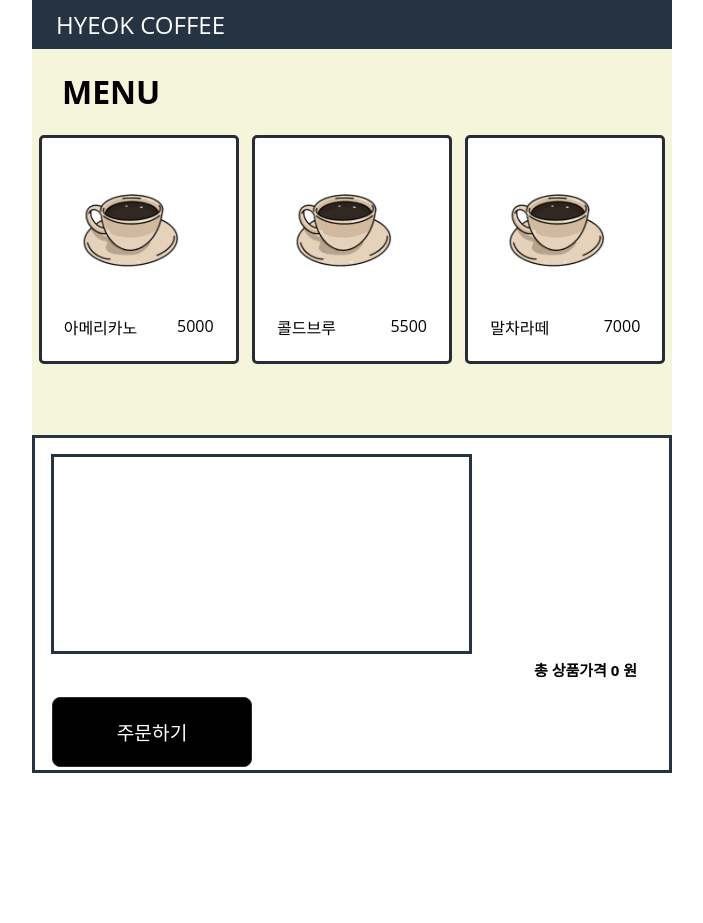
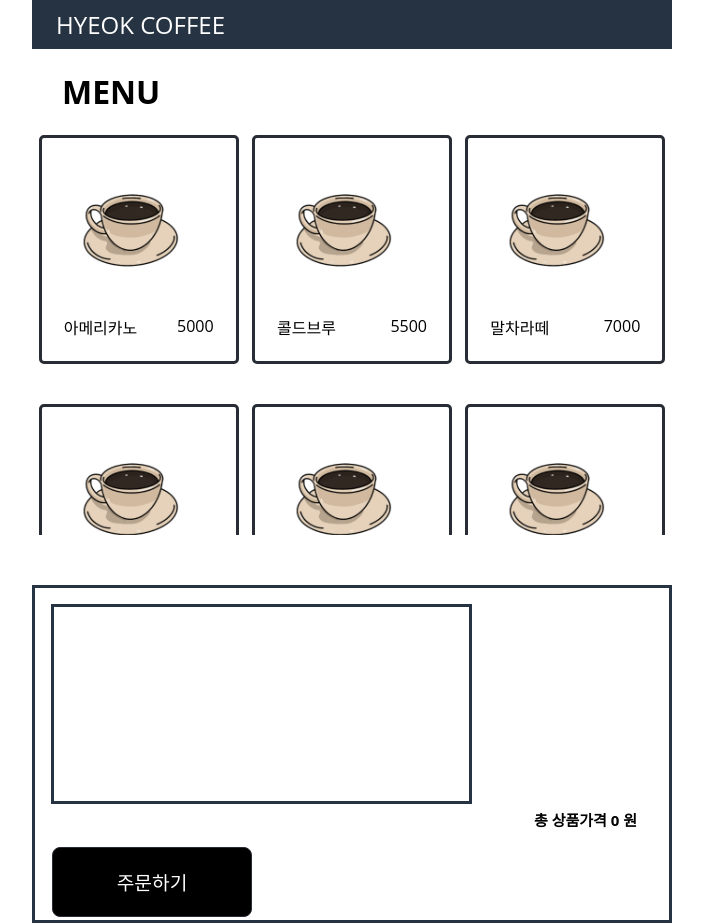
Before and after one commit to rayman521/coffekiosk, a React (Create React App) app: page / in a window 1280 px wide. Shown: the whole page, without its empty margins (288-991 px from the left). Before the commit the page ends 800 px from the top, so only its background shows below. Built offline with nearby package versions, Linux system fonts and the light colour scheme.

Commit message:
totalPrice

```diff
--- a/package.json
+++ b/package.json
@@ -7,7 +7,9 @@
     "@testing-library/jest-dom": "^5.16.5",
     "@testing-library/react": "^13.4.0",
     "@testing-library/user-event": "^13.5.0",
+    "bootstrap": "^5.3.0",
     "react": "^18.2.0",
+    "react-bootstrap": "^2.8.0",
     "react-dom": "^18.2.0",
     "react-redux": "^8.1.1",
     "react-router-dom": "^6.14.1",
--- a/src/App.css
+++ b/src/App.css
@@ -6,7 +6,7 @@ html, body, ul, li {
 .App {
   width: 50%;
   height: 600px;
-  background-color: beige;
+  background-color: white;
   margin-left: auto;
   margin-right: auto;
 }
@@ -17,7 +17,7 @@ html, body, ul, li {
   position: relative;
   margin-left: auto;
   margin-right: auto;
-  background-color: beige;
+  background-color: white;
 }
 
 .coffeeMain img {
@@ -50,7 +50,7 @@ html, body, ul, li {
   display: flex;
   flex-direction: row;
   flex-wrap: wrap;
-  height: 250px;
+  height: 400px;
   overflow: auto;
   margin-bottom: 50px;
 }
@@ -61,7 +61,7 @@ html, body, ul, li {
   width: 150px;
   padding: 22px;
   border-radius: 5px;
-  background-color: #fff;
+  background-color: white;
   border: 3px solid #282c34;
   margin-right: auto;
   margin-left: auto;
@@ -82,7 +82,7 @@ html, body, ul, li {
 .ProductDetail {
   display: flex;
   flex-direction: row;
-  background-color: beige;
+  background-color: white;
   padding: 24px;
   border: 3px solid #282c34;
   height: 50%;
@@ -154,7 +154,7 @@ html, body, ul, li {
 }
 
 .ProductDetail__totalPrice {
-  font-size: 2rem;
+  font-size: 30px;
   text-align: right;
   margin-bottom: 16px;
   margin-left: 30px;
--- a/src/App.js
+++ b/src/App.js
@@ -1,10 +1,11 @@
 import './App.css';
-import { Routes,Route,useNavigate,Outlet } from 'react-router-dom'; // 라우터
+import { Routes,Route,useNavigate} from 'react-router-dom'; // 라우터
 import ProductListPage from './components/ProductListPage';
 
 function App() {
 
-    let navigate = useNavigate();
+  let navigate = useNavigate();
+
   return (
     <div className="App">
     <nav class="navbar">
@@ -15,7 +16,6 @@ function App() {
             }}>HYEOK COFFEE</a>
         </div>
     </nav>
-
   {/* 라우터 */}
     <Routes>
           <Route path='/' element={<><ProductListPage/></>}/>
--- a/src/components/CartPage.js
+++ b/src/components/CartPage.js
@@ -1,20 +1,32 @@
-import { useEffect, useState } from "react";
+import { useEffect} from "react";
 import { useDispatch, useSelector } from "react-redux";
-import { DownCnt, UpCnt } from "../store";
+import { DownCnt, setTotalPrice, UpCnt } from "../store";
 
 // 주문 커피 장바구니
 function CartPage() {
 
   let state = useSelector((state)=>{return state});
   let dispatch = useDispatch();
-  // 총금액
+
+
  useEffect(()=>{
 
+  let price = 0;
 
- },[])
+    //장바구니 내역이 있을떄만 실행
+    if(state.cartList.length > 0){
+      for(let i =0;  i < state.cartList.length ; i++){
+            price += state.cartList[i].price;
+          }
+          dispatch(setTotalPrice(price));
+          console.log(price);
+    }
 
-  //받아온 데이터
+ },[state.cartList.length])
+
+  //커피메뉴 Store Data
   let CoffeeList = state.cartList;
+
     return (
 
         <div className="Cart" >
@@ -26,7 +38,7 @@ function CartPage() {
               <td className="Cart__item" key={i}>
               <img src="https://grepp-cloudfront.s3.ap-northeast-2.amazonaws.com/programmers_imgs/assignment_image/cafe_coffee_cup.png"/>
               <div className="Cart__itemDesription">
-                <div>{CoffeeList[i].name}  {CoffeeList[i].cnt}잔</div>
+                <div>{CoffeeList[i].name} {CoffeeList[i].cnt}잔</div>
                 <div>&nbsp;&nbsp;&nbsp;&nbsp;&nbsp;&nbsp;&nbsp;&nbsp;&nbsp;&nbsp;&nbsp;&nbsp;&nbsp;{CoffeeList[i].price * CoffeeList[i].cnt} 원</div>
                 <div className="Cart__item_button">
                 <button onClick={()=>{dispatch(UpCnt(i))}}>+</button>
@@ -35,7 +47,6 @@ function CartPage() {
               </div>
             </td>
             )
-
         })
       }
           </tr>
--- a/src/components/ProductListPage.js
+++ b/src/components/ProductListPage.js
@@ -2,25 +2,21 @@ import { useDispatch, useSelector } from 'react-redux';
 import CartPage from './CartPage';
 import { addCart, delCoffee } from '../store';
 import { useEffect } from 'react';
+
 // 상품목록
 function ProductListPage(){
-
   let dispatch = useDispatch();
   let state = useSelector((state)=>{return state})
 
   useEffect(() => {
-   // for(let i=0; i < CoffeeList.length; i++){
+    return () => {
 
-    //  SetTotalPrice(totalPrice += CoffeeList[i].price);
-   // }
-    return () => {
       //장바구니 초기화
       dispatch(delCoffee());
     };
   },[]);
 
   return (
-    // 메뉴 컴포넌트
         <div className="ProductListPage">
         <h1> MENU </h1>
         <ul>
@@ -45,8 +41,7 @@ function ProductListPage(){
           }
         </ul>
 
-     {/* 주문목록 컴포넌트 */}
-
+     {/* 장바구니 컴포넌트 */}
       <CartPage></CartPage>
       </div>
     )
--- a/src/data/menuData.js
+++ b/src/data/menuData.js
@@ -1,10 +1,12 @@
 let coffeeMenu = [
-{name : '아메리카노' , price : "5000"},
-{name : '콜드브루' , price : "5500"},
-{name : '말차라떼' , price : "7000"},
-{name : '밀크라떼' , price : "6000"},
-{name : '바닐라라떼' , price : "6000"},
-{name : '아인슈페너' , price : "7000"},
+{name : '아메리카노' , price : 5000},
+{name : '콜드브루' , price : 5500},
+{name : '말차라떼' , price : 7000},
+{name : '밀크라떼' , price : 6000},
+{name : '바닐라라떼' , price : 6000},
+{name : '초코라뗴' , price : 7000},
+{name : '망고스무디' , price : 7000},
+{name : '딸기스무디' , price : 7000},
 ]
 
 export default coffeeMenu;
--- a/src/store.js
+++ b/src/store.js
@@ -1,6 +1,7 @@
 import { configureStore, createSlice } from '@reduxjs/toolkit'
 import coffeeMenu from './data/menuData'
 
+ //커피메뉴 Data Store
   let menu =  createSlice(
         {
             name : 'menu',
@@ -10,22 +11,26 @@ import coffeeMenu from './data/menuData'
             }
         })
 
-    //장바구니 내역
+    //장바구니 내역 Store
     let cartList =  createSlice(
         {
             name : 'cartList',
             initialState : [],
             reducers : {
 
-                //카트 추가
+                //장바구니 추가
                 addCart(state,action){
                     state.push(action.payload.state);
-                },
+
                 //리스트 초기화
-                delCoffee(state){
+                },delCoffee(state){
                     state.length = 0;
+
+                //커피갯수 증가함수 ( + )
                 },UpCnt(state,action){
                     state[action.payload].cnt += 1;
+
+                //커피갯수 감소함수 ( - )
                 },DownCnt(state,action){
 
                     if(state[action.payload].cnt == 1){
@@ -38,17 +43,21 @@ import coffeeMenu from './data/menuData'
         })
         export let {addCart,delCoffee,UpCnt,DownCnt} = cartList.actions;
 
-        //총 금액
+        //총 주문금액 Store
         let totalPrice =  createSlice(
             {
                 name : 'totalPrice',
-                initialState : {price : 0},
+                initialState :  {price : 0},
                 reducers : {
 
-
+                    // 총 주문금액 세팅
+                    setTotalPrice(state,action){
+                        state.price = action.payload;
+                    }
                 }
             })
-            export let {addPrice,reset} = totalPrice.actions;
+            export let {setTotalPrice} = totalPrice.actions;
+
 
 export default configureStore({
   reducer: {
```
Also changed, not shown: 1 other file (tests, documents, lock files or other folders).
